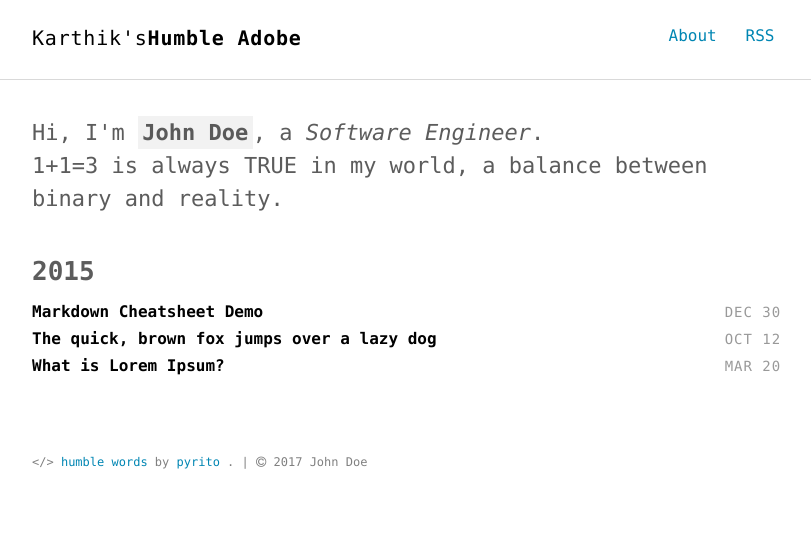
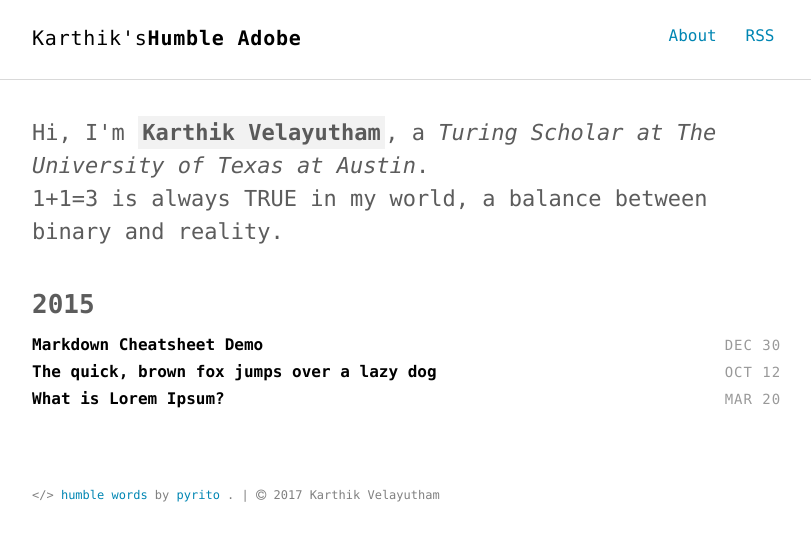
Before and after one commit to pyrito/pyrito.github.io, a Jekyll site: the page built from index.html, in a window 1280 px wide. Shown: the top 541 px of the page, without its empty margins (232-1043 px from the left). Built offline with Jekyll 4.4.1, drawn with Linux system fonts in a browser that asks for light colours.

Commit message:
updated my bio

```diff
--- a/_config.yml
+++ b/_config.yml
@@ -29,8 +29,8 @@ sass:
 
 # Author settings
 author:
-  name     : "John Doe"
-  job      : "Software Engineer"
+  name     : "Karthik Velayutham"
+  job      : "Turing Scholar at The University of Texas at Austin"
   bio      : "1+1=3 is always TRUE in my world, a balance between binary and reality."
   thumb    : /images/author.jpg
   email    : pyrito@gmail.com
```
